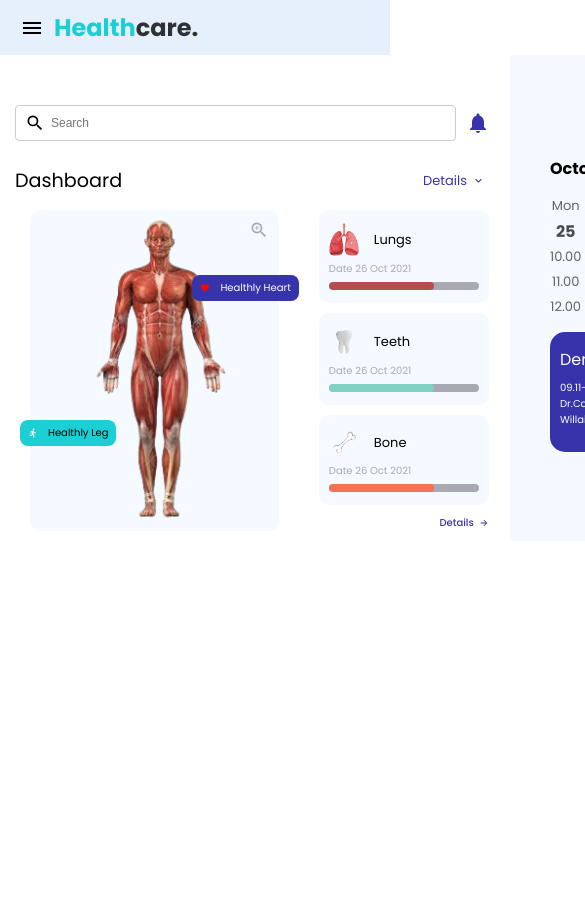
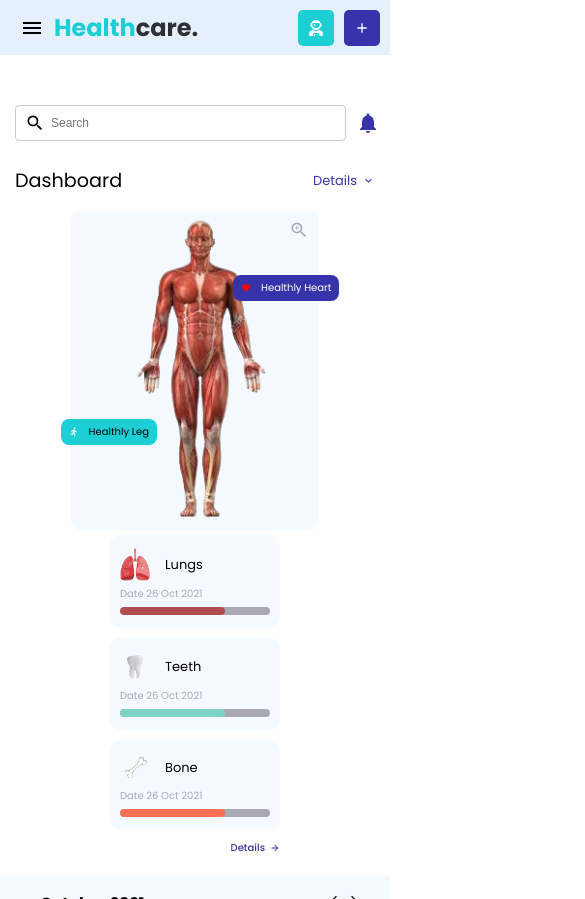
Before and after one commit to aravinth2706/healthcare, a React (Vite) app: page / in a window 390 px wide. Shown: the top 899 px of the page, 585 px wide, since content can reach past the window. Before the commit the page ends 844 px from the top, so only its background shows below. Built offline with nearby package versions, Linux system fonts and the light colour scheme.

Commit message:
Responsive completed

```diff
--- a/src/components/DashboardMainContent/CalendarView.jsx
+++ b/src/components/DashboardMainContent/CalendarView.jsx
@@ -2,6 +2,8 @@ import styles from "../../styles/DashboardMainContent/CalendarView.module.css";
 import { MdAdd, MdArrowBack, MdArrowForward, MdBackHand } from "react-icons/md";
 import { FaUserAstronaut } from "react-icons/fa";
 import teeth from "../../assets/images/dashboard/teeth.png";
+import UpcomingSchedule from "./UpcomingSchedule";
+import useDeviceType from "../../hooks/useDeviceType";
 
 const calendarList = [
   { day: "Mon", date: "25", time: ["10.00", "11.00", "12.00"] },
@@ -13,8 +15,10 @@ const calendarList = [
   { day: "Sun", date: "31", time: ["09.00", "10.00", "11.00"] },
 ];
 function CalendarView() {
+  const { isMobile } = useDeviceType();
   return (
     <section className={styles.calendarViewContainer}>
+      {!isMobile && (
         <section className={styles.calendarViewHeader}>
           <div>
             <FaUserAstronaut />
@@ -23,6 +27,7 @@ function CalendarView() {
             <MdAdd />
           </div>
         </section>
+      )}
       <section className={styles.calendarHeader}>
         <p>October 2021</p>
         <div>
@@ -61,6 +66,7 @@ function CalendarView() {
           <p className={styles.pTag}>Dr.Cameron Willaiamon</p>
         </section>
       </section>
+      <UpcomingSchedule />
     </section>
   );
 }
--- a/src/components/DashboardMainContent/UpcomingSchedule.jsx
+++ b/src/components/DashboardMainContent/UpcomingSchedule.jsx
@@ -1,7 +1,42 @@
+import styles from "../../styles/DashboardMainContent/UpcomingSchedule.module.css";
+
+const schedule = [
+  {
+    day: "On Thursday",
+    list: [
+      { treatment: "Health Checkup Completed", icon: "", time: "11.00 AM" },
+      { treatment: "Health Checkup Completed", icon: "", time: "11.00 AM" },
+    ],
+  },
+  {
+    day: "On Saturday",
+    list: [
+      { treatment: "Health Checkup Completed", icon: "", time: "11.00 AM" },
+      { treatment: "Health Checkup Completed", icon: "", time: "11.00 AM" },
+    ],
+  },
+];
+
 function UpcomingSchedule() {
   return (
     <>
-      <p>UpcomingSchedule</p>
+      <p className={styles.title}>The Upcoming Schedule</p>
+      {schedule.map(({ day, list }, index) => (
+        <section key={index} className={styles.scheduleSection}>
+          <p className={styles.day}>{day}</p>
+          <section>
+            {list.map(({ treatment, icon, time }, i) => (
+              <div>
+                <div key={i}>
+                  <p className={styles.headline}>{treatment}</p>
+                  <p className={styles.time}>{time}</p>
+                </div>
+                <p>{icon}</p>
+              </div>
+            ))}
+          </section>
+        </section>
+      ))}
     </>
   );
 }
--- a/src/components/Sidebar.jsx
+++ b/src/components/Sidebar.jsx
@@ -9,7 +9,9 @@ import {
   MdSettings,
   MdMenu,
   MdClose,
+  MdAdd,
 } from "react-icons/md";
+import { FaUserAstronaut } from "react-icons/fa";
 import { useState, useEffect } from "react";
 import styles from "../styles/sidebar.module.css";
 import useDeviceType from "../hooks/useDeviceType";
@@ -62,6 +64,14 @@ function Sidebar() {
           <div className={styles.title}>
             Health<span>care.</span>
           </div>
+          <section className={styles.calendarViewHeader}>
+            <div>
+              <FaUserAstronaut />
+            </div>
+            <div>
+              <MdAdd />
+            </div>
+          </section>
         </div>
       )}
 
--- a/src/styles/DashboardMainContent/CalendarView.module.css
+++ b/src/styles/DashboardMainContent/CalendarView.module.css
@@ -1,5 +1,6 @@
 .calendarViewContainer {
   padding: 0 40px;
+  min-width: 400px;
 }
 .calendarViewHeader {
   display: flex;
--- a/src/styles/DashboardMainContent/Dashboard.module.css
+++ b/src/styles/DashboardMainContent/Dashboard.module.css
@@ -1,13 +1,15 @@
 .dashboard {
   flex-grow: 1;
   display: flex;
+  flex-wrap: wrap;
   gap: 10px;
+  height: 100vh;
+  overflow-y: scroll;
+  -ms-overflow-style: none;
+  scrollbar-width: none;
 }
 .dashboard > section {
   flex-grow: 1;
-}
-.dashboard > section:first-of-type {
-  max-width: 500px;
 }
 .dashboard > section:last-of-type {
   background-color: var(--secondary-bg);
--- a/src/styles/DashboardMainContent/DashboardOverview/Anatomy.module.css
+++ b/src/styles/DashboardMainContent/DashboardOverview/Anatomy.module.css
@@ -1,5 +1,8 @@
 .dashboardMain {
   display: flex;
+  justify-content: center;
+  flex-wrap: wrap;
+  gap: 5px;
   padding: 10px;
 }
 .anatomyContainer {
--- /dev/null
+++ b/src/styles/DashboardMainContent/UpcomingSchedule.module.css
@@ -0,0 +1,30 @@
+.title {
+  font-size: 16px;
+  font-weight: 500;
+}
+.scheduleSection > section {
+  display: flex;
+  gap: 10px;
+}
+.day {
+  margin-top: 10px;
+  font-size: 14px;
+  color: var(--secondary-text);
+}
+.scheduleSection > section > div {
+  flex-grow: 1;
+  margin: 5px 0;
+  background-color: rgba(135, 207, 235, 0.24);
+  padding: 15px;
+  border-radius: 10px;
+  display: flex;
+  justify-content: space-between;
+  color: rgba(0, 0, 0, 0.8);
+}
+.headline {
+  font-size: small;
+  font-weight: 500;
+}
+.time {
+  font-size: x-small;
+}
--- a/src/styles/sidebar.module.css
+++ b/src/styles/sidebar.module.css
@@ -4,6 +4,27 @@
   width: 250px;
   position: relative;
   padding-top: 50px;
+}
+.calendarViewHeader {
+  position: absolute;
+  right: 10px;
+  display: flex;
+  gap: 10px;
+}
+.calendarViewHeader > div {
+  display: flex;
+  justify-content: center;
+  align-items: center;
+  padding: 10px;
+  border-radius: 5px;
+  color: white;
+  cursor: pointer;
+}
+.calendarViewHeader > div:first-of-type {
+  background-color: var(--primary-text);
+}
+.calendarViewHeader > div:last-of-type {
+  background-color: var(--blue-bg);
 }
 .label {
   font-size: small;
```
Lines whose indentation alone changed are shown as unchanged.
